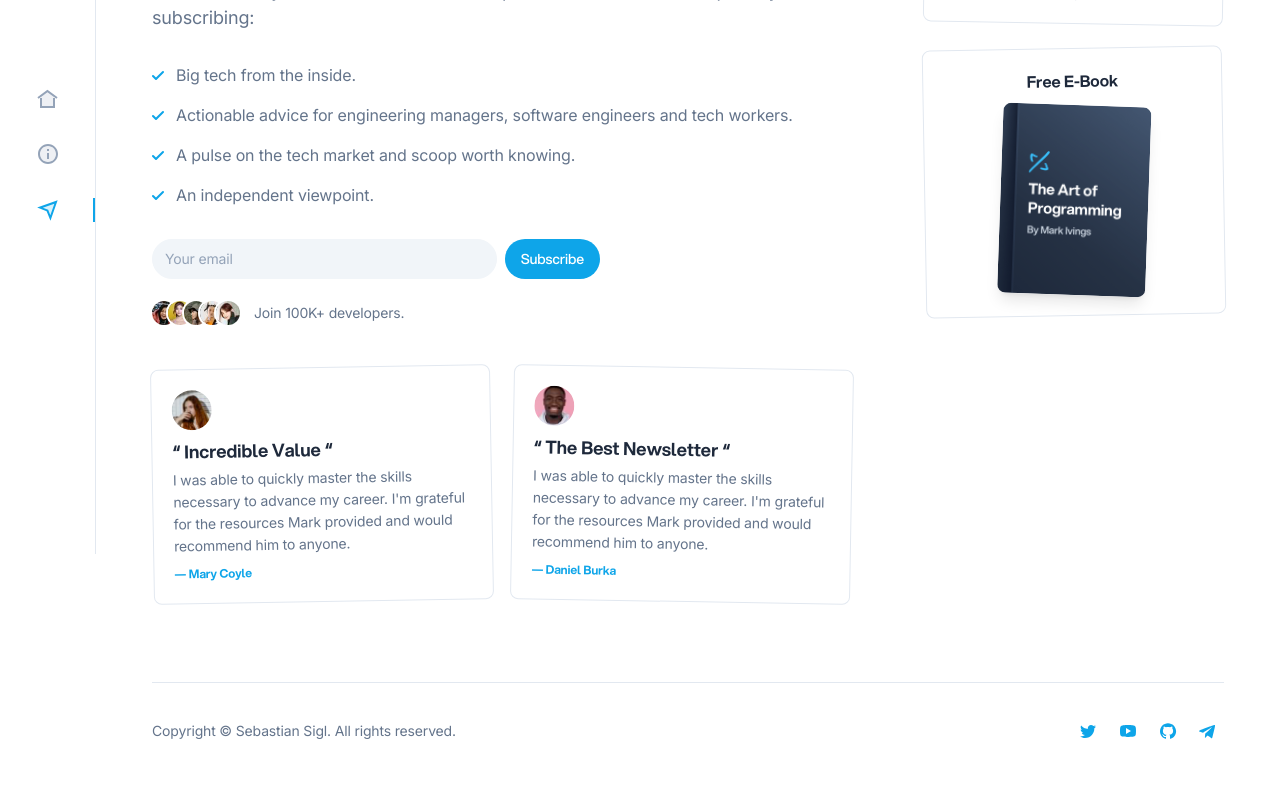
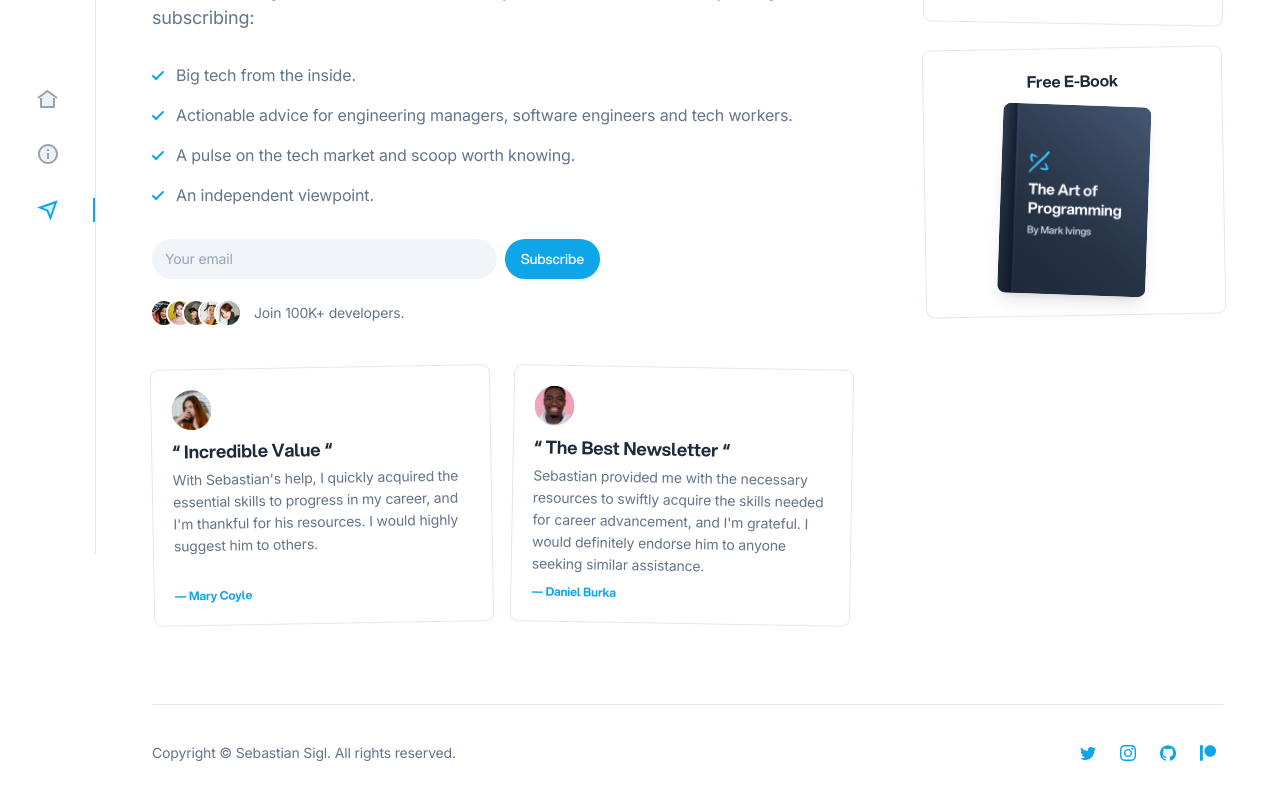
Before and after one commit to sesigl/personal-website, a Next.js app: page /subscribe in a window 1280 px wide. Shown: the part 246-1046 px from the top of the page. Before the commit the page ends 1025 px from the top, so only its background shows below. Built offline with nearby package versions, Linux system fonts and the light colour scheme.

Commit message:
Update social links

```diff
--- a/src/app/subscribe/page.tsx
+++ b/src/app/subscribe/page.tsx
@@ -138,9 +138,10 @@
                           “ Incredible Value “
                         </div>
                         <p className="text-sm text-slate-500 dark:text-slate-400 mb-2">
-                          I was able to quickly master the skills necessary to
-                          advance my career. I&apos;m grateful for the resources
-                          Mark provided and would recommend him to anyone.
+                          With Sebastian&apos;s help, I quickly acquired the
+                          essential skills to progress in my career, and
+                          I&apos;m thankful for his resources. I would highly
+                          suggest him to others.
                         </p>
                       </div>
                       <div className="text-xs font-aspekta font-[650] text-sky-500">
@@ -162,9 +163,10 @@
                           “ The Best Newsletter “
                         </div>
                         <p className="text-sm text-slate-500 dark:text-slate-400 mb-2">
-                          I was able to quickly master the skills necessary to
-                          advance my career. I&apos;m grateful for the resources
-                          Mark provided and would recommend him to anyone.
+                          Sebastian provided me with the necessary resources to
+                          swiftly acquire the skills needed for career
+                          advancement, and I&apos;m grateful. I would definitely
+                          endorse him to anyone seeking similar assistance.
                         </p>
                       </div>
                       <div className="text-xs font-aspekta font-[650] text-sky-500">
--- a/src/configuration.ts
+++ b/src/configuration.ts
@@ -3,6 +3,9 @@
   links: {
     socialMedia: {
       twitter: "https://twitter.com/sesigl",
+      instagram: "https://www.instagram.com/sesigl89/",
+      github: "https://github.com/sesigl",
+      patreon: "https://patreon.com/SebastianSigl",
     },
   },
 };
--- a/src/partials/Footer.tsx
+++ b/src/partials/Footer.tsx
@@ -27,14 +27,16 @@
             <li>
               <a
                 className="flex justify-center items-center text-sky-500 hover:text-sky-600 transition duration-150 ease-in-out"
-                aria-label="YouTube"
+                aria-label="Instagram"
+                target="_blank"
+                href={configuration.links.socialMedia.instagram}
               >
                 <svg
-                  className="w-8 h-8 fill-current"
-                  viewBox="0 0 32 32"
                   xmlns="http://www.w3.org/2000/svg"
+                  viewBox="0 0 24 24"
+                  className="w-4 h-4 m-2 fill-current"
                 >
-                  <path d="M23.8 12.8c-.2-1.3-.8-2.2-2.2-2.4C19.4 10 16 10 16 10s-3.4 0-5.6.4c-1.4.2-2.1 1.1-2.2 2.4C8 14.1 8 16 8 16s0 1.9.2 3.2c.2 1.3.8 2.2 2.2 2.4 2.2.4 5.6.4 5.6.4s3.4 0 5.6-.4c1.4-.3 2-1.1 2.2-2.4.2-1.3.2-3.2.2-3.2s0-1.9-.2-3.2ZM14 19v-6l5 3-5 3Z" />
+                  <path d="M12 2.163c3.204 0 3.584.012 4.85.07 3.252.148 4.771 1.691 4.919 4.919.058 1.265.069 1.645.069 4.849 0 3.205-.012 3.584-.069 4.849-.149 3.225-1.664 4.771-4.919 4.919-1.266.058-1.644.07-4.85.07-3.204 0-3.584-.012-4.849-.07-3.26-.149-4.771-1.699-4.919-4.92-.058-1.265-.07-1.644-.07-4.849 0-3.204.013-3.583.07-4.849.149-3.227 1.664-4.771 4.919-4.919 1.266-.057 1.645-.069 4.849-.069zm0-2.163c-3.259 0-3.667.014-4.947.072-4.358.2-6.78 2.618-6.98 6.98-.059 1.281-.073 1.689-.073 4.948 0 3.259.014 3.668.072 4.948.2 4.358 2.618 6.78 6.98 6.98 1.281.058 1.689.072 4.948.072 3.259 0 3.668-.014 4.948-.072 4.354-.2 6.782-2.618 6.979-6.98.059-1.28.073-1.689.073-4.948 0-3.259-.014-3.667-.072-4.947-.196-4.354-2.617-6.78-6.979-6.98-1.281-.059-1.69-.073-4.949-.073zm0 5.838c-3.403 0-6.162 2.759-6.162 6.162s2.759 6.163 6.162 6.163 6.162-2.759 6.162-6.163c0-3.403-2.759-6.162-6.162-6.162zm0 10.162c-2.209 0-4-1.79-4-4 0-2.209 1.791-4 4-4s4 1.791 4 4c0 2.21-1.791 4-4 4zm6.406-11.845c-.796 0-1.441.645-1.441 1.44s.645 1.44 1.441 1.44c.795 0 1.439-.645 1.439-1.44s-.644-1.44-1.439-1.44z" />
                 </svg>
               </a>
             </li>
@@ -42,6 +44,8 @@
               <a
                 className="flex justify-center items-center text-sky-500 hover:text-sky-600 transition duration-150 ease-in-out"
                 aria-label="Github"
+                target="_blank"
+                href={configuration.links.socialMedia.github}
               >
                 <svg
                   className="w-8 h-8 fill-current"
@@ -55,14 +59,21 @@
             <li>
               <a
                 className="flex justify-center items-center text-sky-500 hover:text-sky-600 transition duration-150 ease-in-out"
-                aria-label="Telegram"
+                aria-label="Patreon"
+                target="_blank"
+                href={configuration.links.socialMedia.patreon}
               >
                 <svg
-                  className="w-8 h-8 fill-current"
-                  viewBox="0 0 32 32"
                   xmlns="http://www.w3.org/2000/svg"
+                  xmlnsXlink="http://www.w3.org/1999/xlink"
+                  className="w-4 h-4 fill-current m-2"
+                  viewBox="0 -4.5 256 256"
+                  version="1.1"
+                  preserveAspectRatio="xMidYMid"
                 >
-                  <path d="M22.968 10.276a.338.338 0 0 0-.232-.253 1.192 1.192 0 0 0-.63.045s-14.019 5.038-14.82 5.596c-.172.121-.23.19-.259.272-.138.4.293.573.293.573l3.613 1.177a.388.388 0 0 0 .183-.011c.822-.519 8.27-5.222 8.7-5.38.068-.02.118 0 .1.049-.172.6-6.606 6.319-6.64 6.354a.138.138 0 0 0-.05.118l-.337 3.528s-.142 1.1.956 0a30.66 30.66 0 0 1 1.9-1.738c1.242.858 2.58 1.806 3.156 2.3a1 1 0 0 0 .732.283.825.825 0 0 0 .7-.622s2.561-10.275 2.646-11.658c.008-.135.021-.217.021-.317a1.177 1.177 0 0 0-.032-.316Z" />
+                  <g>
+                    <path d="M45.1355837,0 L45.1355837,246.35001 L0,246.35001 L0,0 L45.1355837,0 Z M163.657111,0 C214.65668,0 256,41.3433196 256,92.3428889 C256,143.342458 214.65668,184.685778 163.657111,184.685778 C112.657542,184.685778 71.3142222,143.342458 71.3142222,92.3428889 C71.3142222,41.3433196 112.657542,0 163.657111,0 Z"></path>
+                  </g>
                 </svg>
               </a>
             </li>
```
